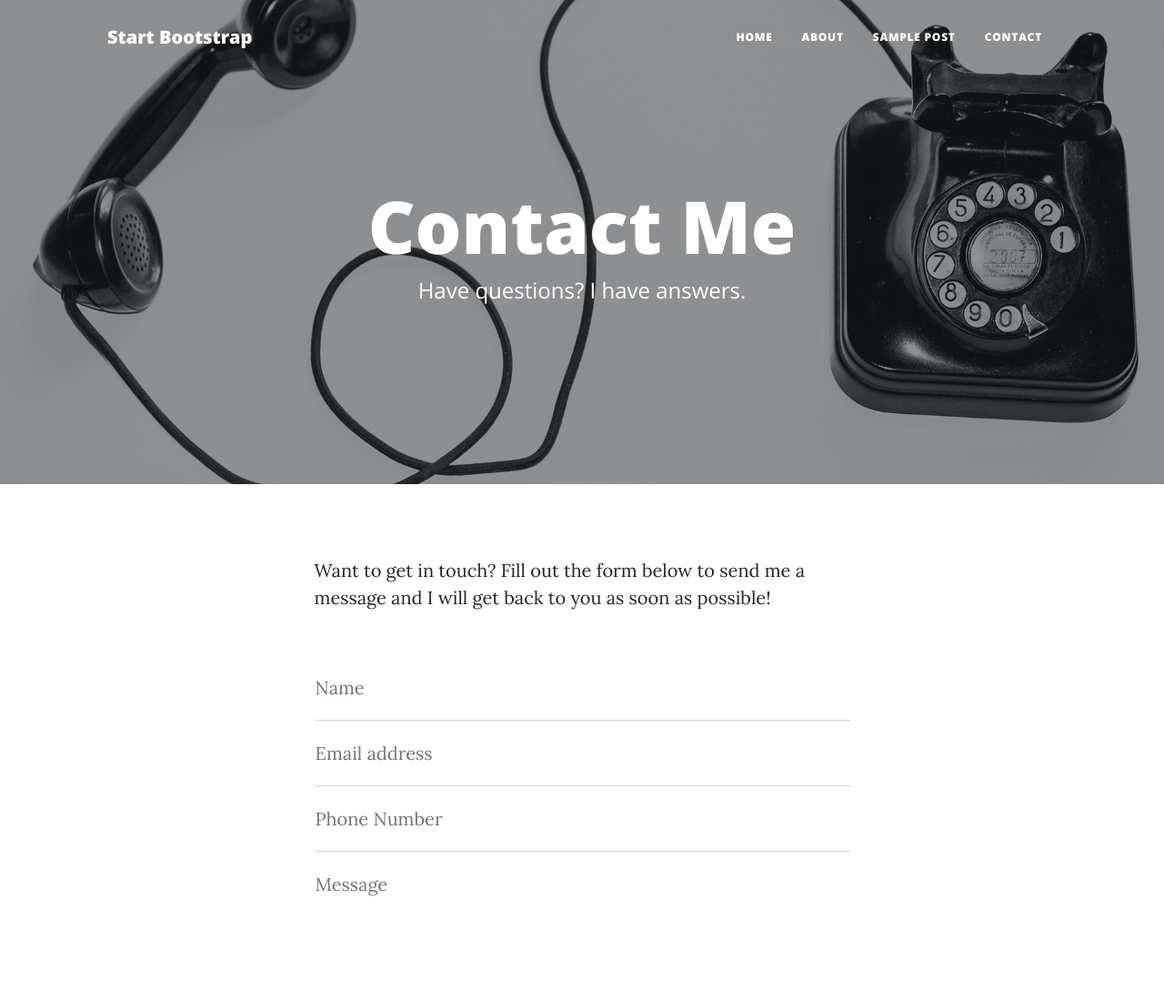
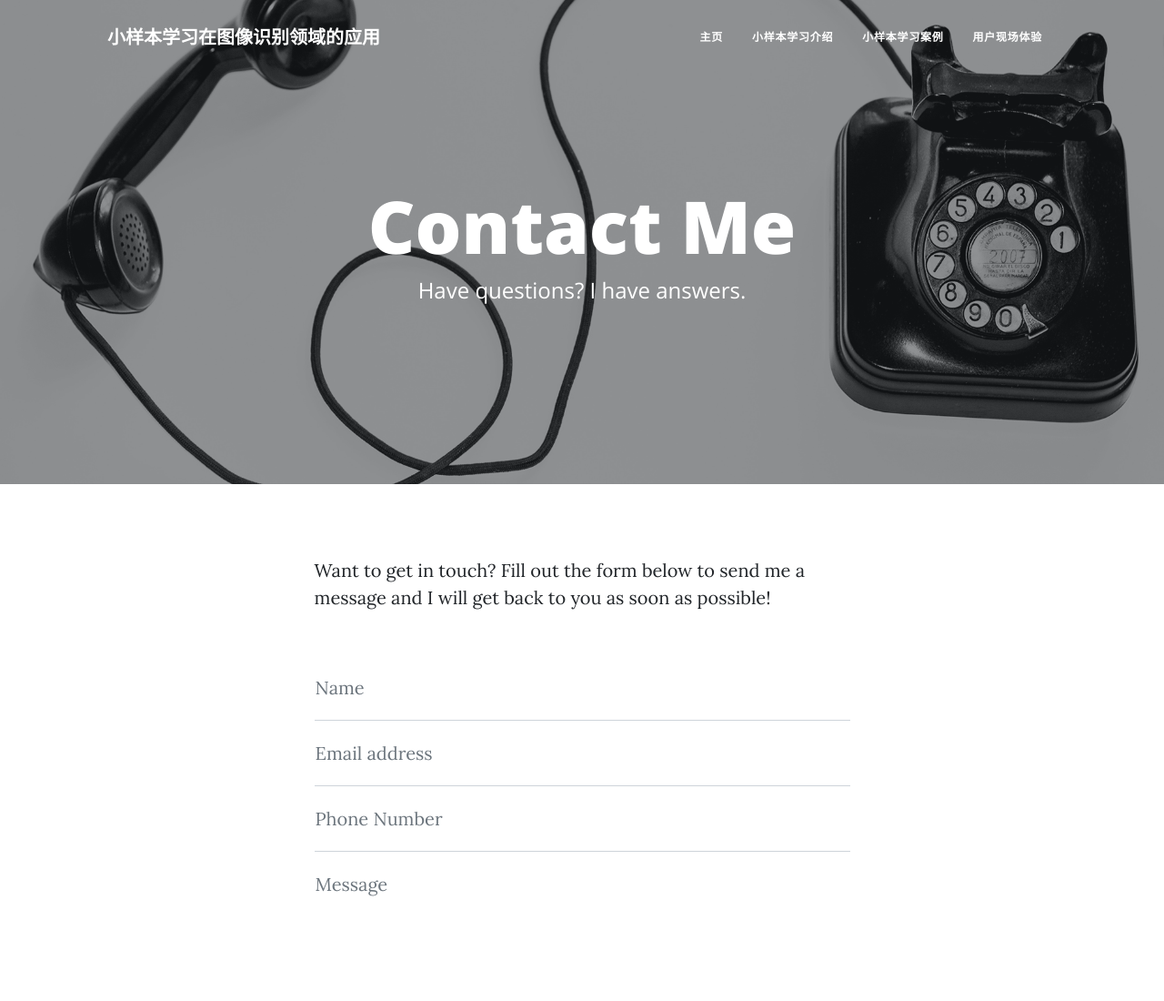
Before and after one commit to Jderder/web, a plain HTML site: page contact.html in a window 1280 px wide. Shown: the top 1100 px of the page at 91% size. Drawn offline with nearby package versions, Linux system fonts and the light colour scheme.

Commit message:
Update contact.html

```diff
--- a/contact.html
+++ b/contact.html
@@ -19,17 +19,17 @@
         <!-- Navigation-->
         <nav class="navbar navbar-expand-lg navbar-light" id="mainNav">
             <div class="container px-4 px-lg-5">
-                <a class="navbar-brand" href="index.html">Start Bootstrap</a>
+                <a class="navbar-brand" href="index.html">小样本学习在图像识别领域的应用</a>
                 <button class="navbar-toggler" type="button" data-bs-toggle="collapse" data-bs-target="#navbarResponsive" aria-controls="navbarResponsive" aria-expanded="false" aria-label="Toggle navigation">
                     Menu
                     <i class="fas fa-bars"></i>
                 </button>
                 <div class="collapse navbar-collapse" id="navbarResponsive">
                     <ul class="navbar-nav ms-auto py-4 py-lg-0">
-                        <li class="nav-item"><a class="nav-link px-lg-3 py-3 py-lg-4" href="index.html">Home</a></li>
-                        <li class="nav-item"><a class="nav-link px-lg-3 py-3 py-lg-4" href="about.html">About</a></li>
-                        <li class="nav-item"><a class="nav-link px-lg-3 py-3 py-lg-4" href="post.html">Sample Post</a></li>
-                        <li class="nav-item"><a class="nav-link px-lg-3 py-3 py-lg-4" href="contact.html">Contact</a></li>
+                        <li class="nav-item"><a class="nav-link px-lg-3 py-3 py-lg-4" href="index.html">主页</a></li>
+                        <li class="nav-item"><a class="nav-link px-lg-3 py-3 py-lg-4" href="about.html">小样本学习介绍</a></li>
+                        <li class="nav-item"><a class="nav-link px-lg-3 py-3 py-lg-4" href="post.html">小样本学习案例</a></li>
+                        <li class="nav-item"><a class="nav-link px-lg-3 py-3 py-lg-4" href="contact.html">用户现场体验</a></li>
                     </ul>
                 </div>
             </div>
```
